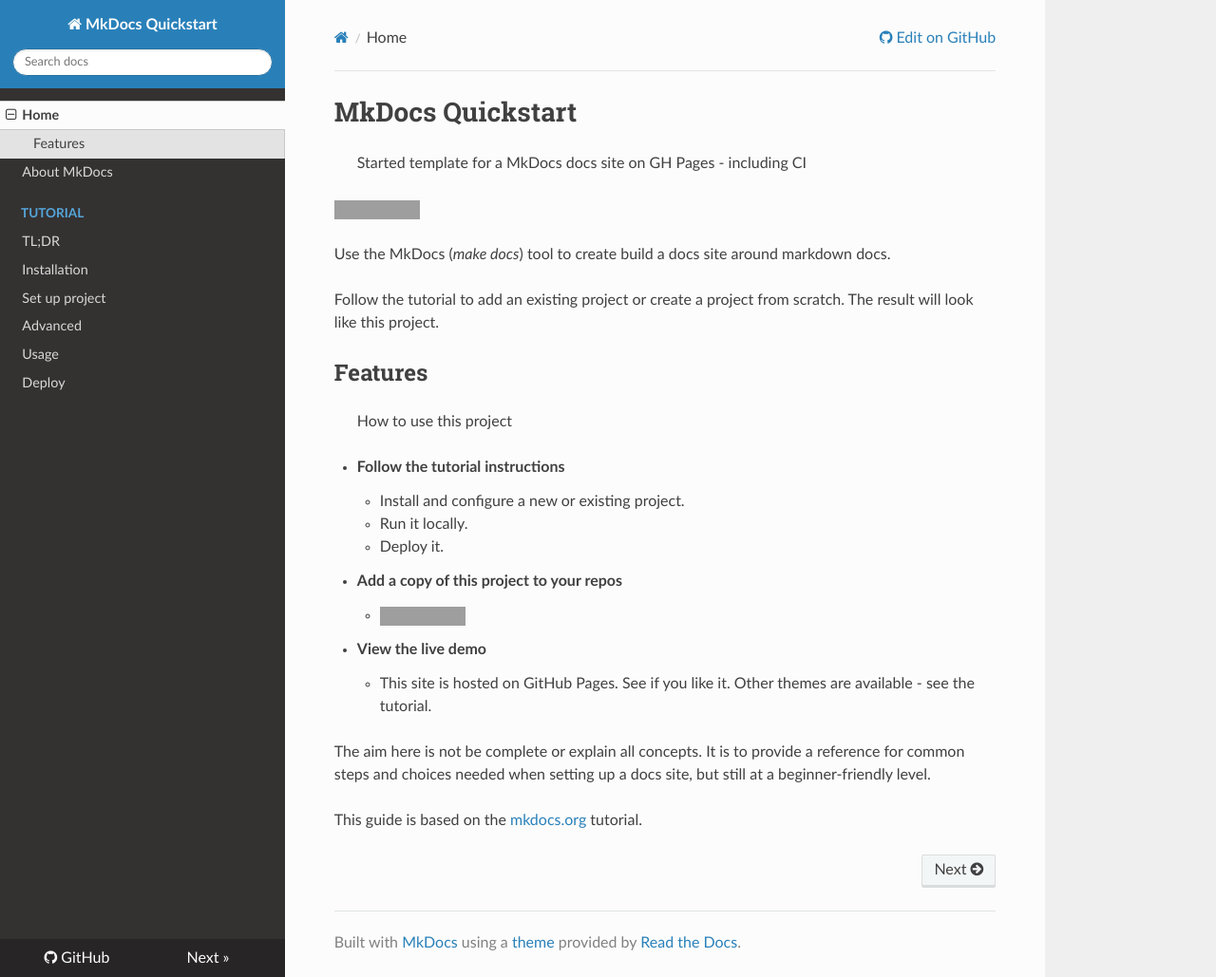
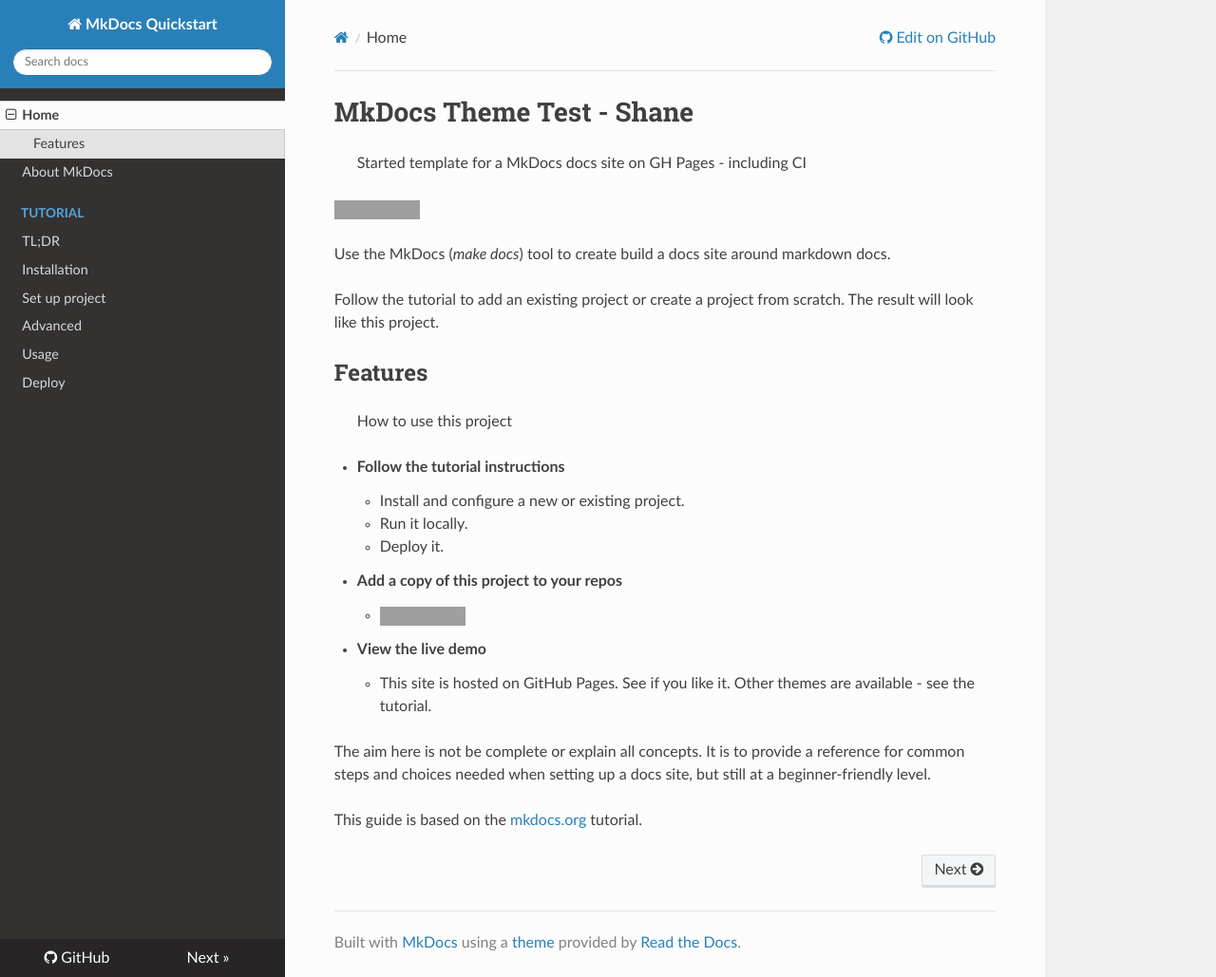
Before and after one commit to zimboflyman/mkDocs-setup, an MkDocs documentation site: the page built from docs/docs/index.md, in a window 1280 px wide and 1029 px high. Shown: the whole window at 95% size. Built offline with MkDocs 1.6.1, drawn with Linux system fonts in a browser that asks for light colours; nearby versions of some CDN libraries; grey boxes are pictures that could not be loaded.

Commit message:
Update index.md

```diff
--- a/docs/docs/index.md
+++ b/docs/docs/index.md
@@ -1,4 +1,4 @@
-# MkDocs Quickstart
+# MkDocs Theme Test - Shane
 >  Started template for a MkDocs docs site on GH Pages - including CI
 
 [![Repo stars](https://img.shields.io/github/stars/MichaelCurrin/mkdocs-quickstart?style=social)](https://github.com/MichaelCurrin/mkdocs-quickstart)
```
